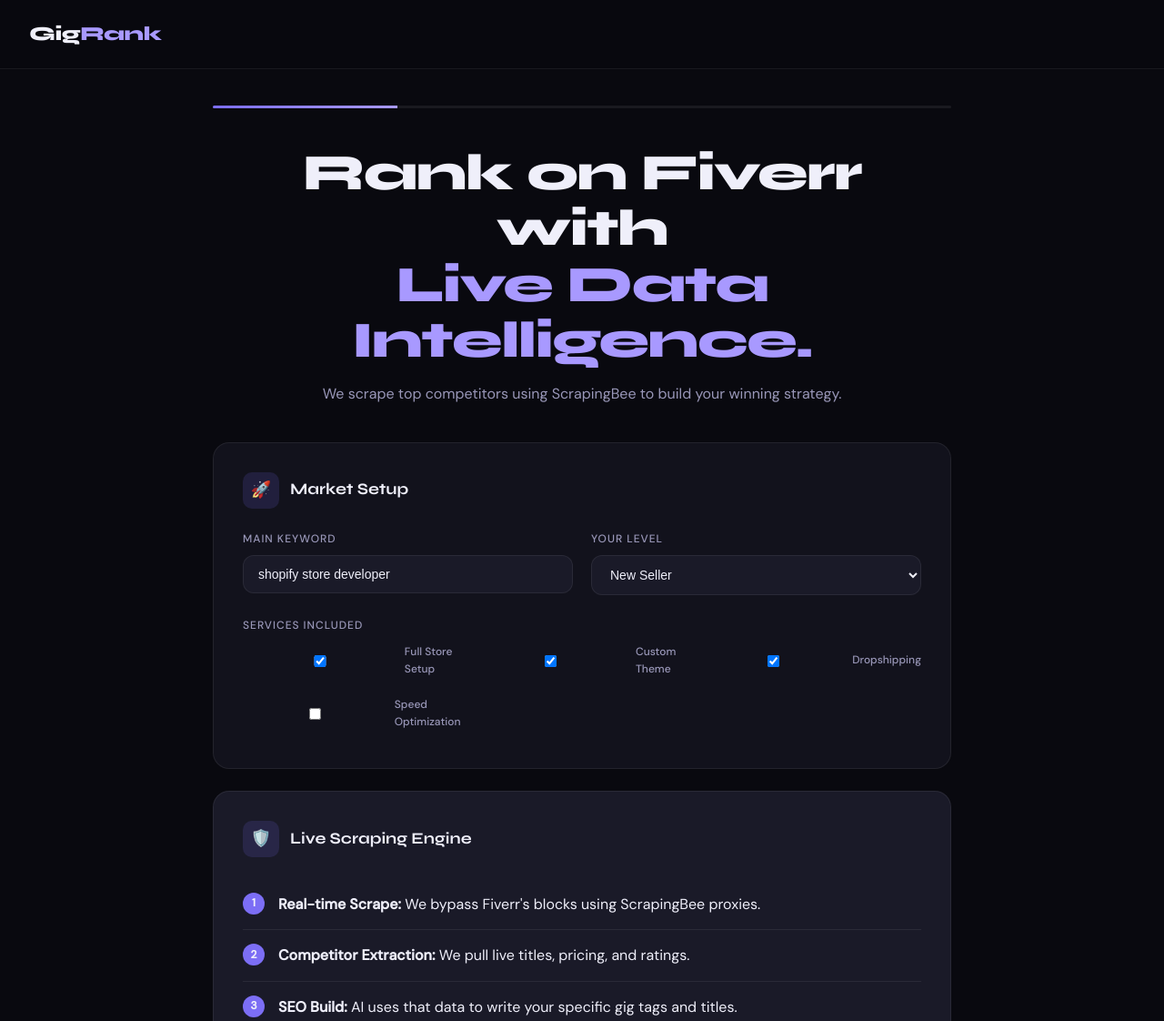
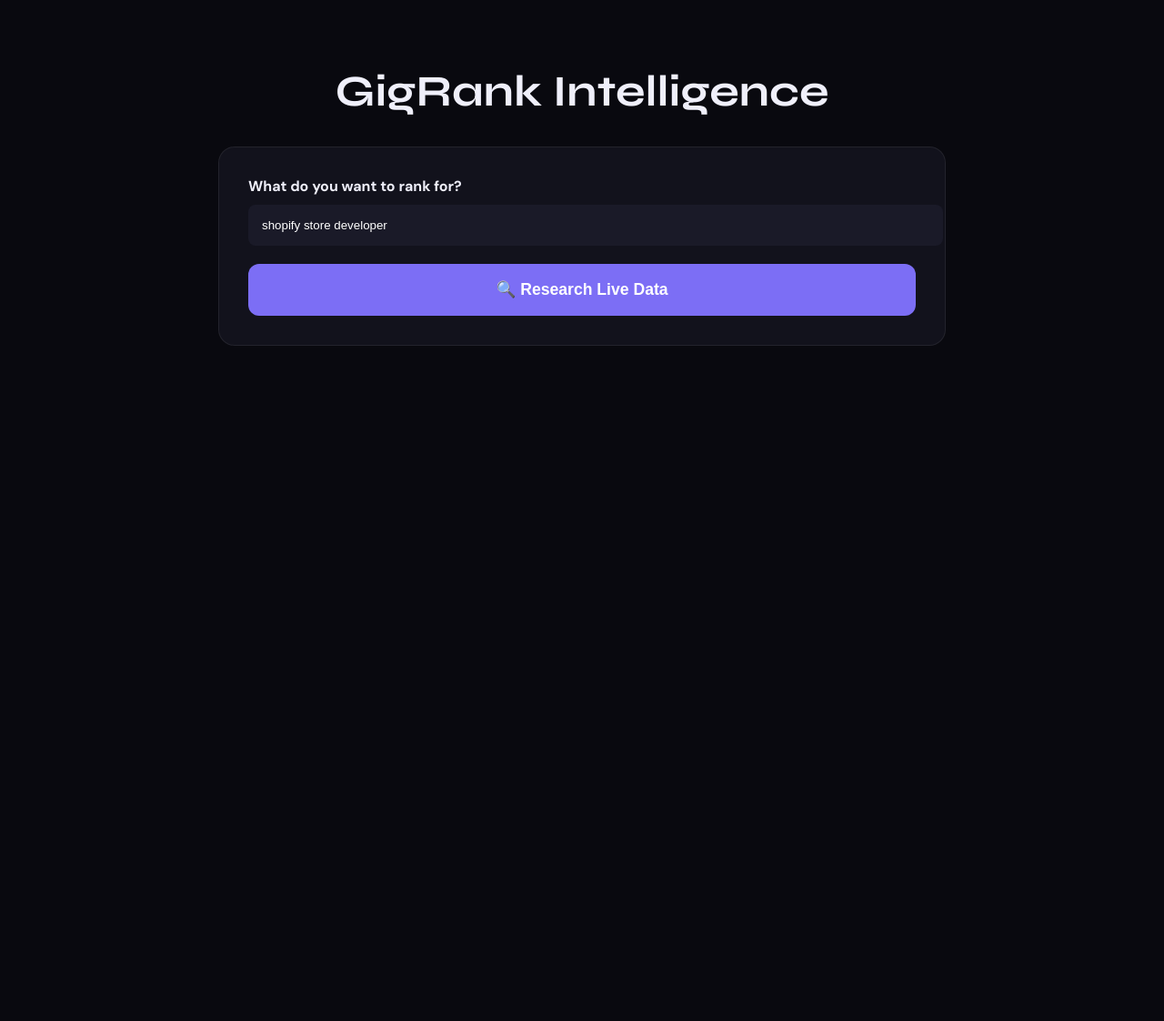
Before and after one commit to teejaymax1604/gigrank-api, a website: page index.html in a window 1280 px wide. Shown: the top 1122 px of the page at 91% size. After the commit the page ends 800 px from the top, so only its background shows below. Drawn offline with Linux system fonts and the light colour scheme.

Commit message:
Update index.html

```diff
--- a/index.html
+++ b/index.html
@@ -3,160 +3,84 @@
 <head>
     <meta charset="UTF-8" />
     <meta name="viewport" content="width=device-width, initial-scale=1.0" />
-    <title>GigRank — Live Fiverr Intelligence</title>
-    <link href="https://fonts.googleapis.com/css2?family=Syne:wght@400;600;700;800&family=DM+Sans:ital,wght@0,300;0,400;0,500;1,400&display=swap" rel="stylesheet" />
+    <title>GigRank — Intelligence</title>
+    <link href="https://fonts.googleapis.com/css2?family=Syne:wght@700;800&family=DM+Sans:wght@400;500;700&display=swap" rel="stylesheet" />
     <style>
-        :root {
-            --bg: #09090f;
-            --surface: #12121c;
-            --surface2: #1a1a28;
-            --border: rgba(255,255,255,0.07);
-            --accent: #7c6ef5;
-            --accent2: #a899ff;
-            --green: #2dd4a0;
-            --text: #efeffa;
-            --text2: #9997b8;
-            --text3: #55536e;
-            --rl: 18px;
-            --r: 12px;
-        }
-        *{box-sizing:border-box;margin:0;padding:0}
-        body{font-family:'DM Sans',sans-serif;background:var(--bg);color:var(--text);line-height:1.6;display:flex;flex-direction:column;align-items:center}
-        header{width:100%;padding:1.25rem 2rem;border-bottom:1px solid var(--border);display:flex;align-items:center;justify-content:space-between;position:sticky;top:0;background:rgba(9,9,15,0.93);backdrop-filter:blur(14px);z-index:100}
-        .logo{font-family:'Syne',sans-serif;font-size:1.35rem;font-weight:800;letter-spacing:-0.5px}
-        .logo span{color:var(--accent2)}
-        main{width:100%;max-width:860px;padding:2.5rem 1.5rem}
-        .prog{height:3px;background:var(--border);border-radius:2px;margin-bottom:2.5rem;overflow:hidden}
-        .prog-fill{height:100%;background:linear-gradient(90deg,var(--accent),var(--accent2));width:25%;transition:width .4s ease}
-        .hero{text-align:center;margin-bottom:2.5rem}
-        .hero h1{font-family:'Syne',sans-serif;font-size:clamp(2rem,6vw,3.5rem);font-weight:800;line-height:1.1;letter-spacing:-1.5px;margin-bottom:15px}
-        .hero em{font-style:normal;color:var(--accent2)}
-        .card{background:var(--surface);border:1px solid var(--border);border-radius:var(--rl);padding:2rem;margin-bottom:1.5rem;width:100%}
-        .ch{display:flex;align-items:center;gap:12px;margin-bottom:1.5rem}
-        .ci{width:40px;height:40px;border-radius:10px;background:rgba(124,110,245,0.15);display:flex;align-items:center;justify-content:center;font-size:18px}
-        .ct{font-family:'Syne',sans-serif;font-size:1.1rem;font-weight:700}
-        .fr{display:grid;grid-template-columns:1fr 1fr;gap:20px;margin-bottom:1.5rem}
-        label{display:block;font-size:12px;color:var(--text2);margin-bottom:8px;font-weight:500;text-transform:uppercase;letter-spacing:1px}
-        input, select, textarea{width:100%;background:var(--surface2);border:1px solid var(--border);color:var(--text);border-radius:var(--r);padding:12px 16px;font-size:14px;outline:none}
-        .svc-checks{display:grid;grid-template-columns:repeat(auto-fill, minmax(180px, 1fr));gap:12px;margin-top:10px}
-        .svc-checks label{text-transform:none;letter-spacing:0;display:flex;align-items:center;gap:8px;cursor:pointer;color:var(--text2)}
-        .btn-primary{width:100%;background:var(--accent);color:#fff;padding:18px;border-radius:var(--r);border:none;font-weight:700;font-size:1rem;cursor:pointer;transition:transform 0.2s}
-        .btn-primary:hover{transform:translateY(-2px);background:var(--accent2)}
-        .screen{display:none}
-        .screen.active{display:block;animation:fadeIn 0.4s ease}
-        @keyframes fadeIn{from{opacity:0;transform:translateY(10px)}to{opacity:1;transform:translateY(0)}}
-        .step-row{display:flex;gap:15px;padding:15px 0;border-bottom:1px solid var(--border)}
-        .step-n{width:24px;height:24px;background:var(--accent);border-radius:50%;display:flex;align-items:center;justify-content:center;font-size:12px;font-weight:800;flex-shrink:0}
-        @media(max-width:600px){.fr{grid-template-columns:1fr}}
+        :root { --bg: #09090f; --surface: #12121c; --accent: #7c6ef5; --text: #efeffa; --text2: #9997b8; }
+        body { font-family: 'DM Sans', sans-serif; background: var(--bg); color: var(--text); display: flex; flex-direction: column; align-items: center; margin: 0; }
+        main { width: 100%; max-width: 800px; padding: 40px 20px; }
+        .card { background: var(--surface); border: 1px solid rgba(255,255,255,0.07); border-radius: 18px; padding: 2rem; margin-bottom: 1.5rem; width: 100%; box-sizing: border-box; }
+        .hero h1 { font-family: 'Syne', sans-serif; font-size: clamp(2rem, 5vw, 3rem); text-align: center; margin-bottom: 2rem; }
+        .btn-primary { width: 100%; background: var(--accent); color: #fff; padding: 18px; border-radius: 12px; border: none; font-weight: 700; font-size: 1.1rem; cursor: pointer; transition: 0.2s; }
+        .btn-primary:hover { transform: translateY(-2px); filter: brightness(1.1); }
+        .gig-item { padding: 15px; border-bottom: 1px solid rgba(255,255,255,0.1); display: flex; justify-content: space-between; }
+        .gig-item:last-child { border-bottom: none; }
+        .price-tag { color: #2dd4a0; font-weight: 700; }
+        #loadWrap { display: none; text-align: center; padding: 40px; }
+        .spinner { width: 40px; height: 40px; border: 4px solid rgba(255,255,255,0.1); border-top-color: var(--accent); border-radius: 50%; animation: spin 1s linear infinite; margin: 0 auto 20px; }
+        @keyframes spin { to { transform: rotate(360deg); } }
     </style>
 </head>
 <body>
-    <header>
-        <div class="logo">Gig<span>Rank</span></div>
-    </header>
     <main>
-        <div class="prog"><div class="prog-fill" id="pf"></div></div>
-
-        <div class="screen active" id="s1">
-            <div class="hero">
-                <h1>Rank on Fiverr with<br/><em>Live Data Intelligence.</em></h1>
-                <p style="color:var(--text2)">We scrape top competitors using ScrapingBee to build your winning strategy.</p>
+        <div id="setup">
+            <div class="hero"><h1>Gig<span>Rank</span> Intelligence</h1></div>
+            <div class="card">
+                <label style="display:block; margin-bottom:10px; font-weight:700;">What do you want to rank for?</label>
+                <input type="text" id="keyword" value="shopify store developer" style="width:100%; padding:15px; border-radius:8px; border:none; background:#1a1a28; color:#fff;">
+                <button class="btn-primary" style="margin-top:20px;" onclick="doResearch()">🔍 Research Live Data</button>
             </div>
-            <div class="card">
-                <div class="ch"><div class="ci">🚀</div><div class="ct">Market Setup</div></div>
-                <div class="fr">
-                    <div>
-                        <label>Main Keyword</label>
-                        <input type="text" id="keyword" value="shopify store developer">
-                    </div>
-                    <div>
-                        <label>Your Level</label>
-                        <select id="level">
-                            <option value="new seller">New Seller</option>
-                            <option value="intermediate">Intermediate</option>
-                            <option value="expert">Expert</option>
-                        </select>
-                    </div>
-                </div>
-                <label>Services Included</label>
-                <div class="svc-checks">
-                    <label><input type="checkbox" id="c1" checked> Full Store Setup</label>
-                    <label><input type="checkbox" id="c2" checked> Custom Theme</label>
-                    <label><input type="checkbox" id="c3" checked> Dropshipping</label>
-                    <label><input type="checkbox" id="c4"> Speed Optimization</label>
-                </div>
-            </div>
-
-            <div class="card" style="background:var(--surface2)">
-                <div class="ch"><div class="ci">🛡️</div><div class="ct">Live Scraping Engine</div></div>
-                <div class="step-row"><div class="step-n">1</div><div class="step-t"><strong>Real-time Scrape:</strong> We bypass Fiverr's blocks using ScrapingBee proxies.</div></div>
-                <div class="step-row"><div class="step-n">2</div><div class="step-t"><strong>Competitor Extraction:</strong> We pull live titles, pricing, and ratings.</div></div>
-                <div class="step-row"><div class="step-n">3</div><div class="step-t"><strong>SEO Build:</strong> AI uses that data to write your specific gig tags and titles.</div></div>
-            </div>
-
-            <button class="btn-primary" onclick="doResearch()">🔍 Run Scraping & Research</button>
         </div>
 
-        <div class="screen" id="s2">
-            <div class="card" id="loadWrap" style="text-align:center; padding:4rem 1rem;">
-                <h2 id="lt">Scraping Fiverr Search Results...</h2>
-                <p style="color:var(--text2); margin-top:10px;">This takes a few seconds via ScrapingBee proxies.</p>
+        <div id="loadWrap">
+            <div class="spinner"></div>
+            <h2>Scraping Fiverr Results...</h2>
+            <p style="color:var(--text2)">Using ScrapingBee proxies to bypass blocks.</p>
+        </div>
+
+        <div id="results" style="display:none;">
+            <div class="card">
+                <h2 id="avgDisplay" style="text-align:center; color:var(--accent); font-size:2.5rem; margin-bottom:10px;">$0</h2>
+                <p style="text-align:center; color:var(--text2); margin-bottom:20px;">Average starting price in this niche</p>
+                <div id="gigList"></div>
             </div>
-            <div id="resWrap" style="display:none">
-                <div class="hero"><h2>Scrape Results</h2></div>
-                <div id="statsBox"></div>
-                <div class="card" id="insightBox"></div>
-                <button class="btn-primary" onclick="goTo(3)">✍️ Build My Gig</button>
-            </div>
+            <button class="btn-primary" onclick="location.reload()">🔄 Start New Search</button>
         </div>
     </main>
 
     <script>
-        let R = {};
-        // REPLACE THIS WITH YOUR ACTUAL RENDER URL
         const BACKEND_URL = 'https://gigrank-api.onrender.com';
 
-        function goTo(n) {
-            document.querySelectorAll('.screen').forEach(s => s.classList.remove('active'));
-            document.getElementById('s' + n).classList.add('active');
-            document.getElementById('pf').style.width = (n * 25) + '%';
-            window.scrollTo(0,0);
-        }
-
         async function doResearch() {
-            const kw = document.getElementById('keyword').value.trim();
-            if(!kw) return alert('Enter a keyword');
-
-            goTo(2);
+            const kw = document.getElementById('keyword').value;
+            document.getElementById('setup').style.display = 'none';
+            document.getElementById('loadWrap').style.display = 'block';
 
             try {
-                // 1. CALL THE RENDER BACKEND
-                const response = await fetch(`${BACKEND_URL}/api/scrape-fiverr`, {
+                const res = await fetch(`${BACKEND_URL}/api/scrape-fiverr`, {
                     method: 'POST',
                     headers: { 'Content-Type': 'application/json' },
                     body: JSON.stringify({ keyword: kw })
                 });
+                const data = await res.json();
 
-                const data = await response.json();
-
-                if(data.success) {
-                    R = data;
-                    renderResearch(data);
+                if (data.success) {
+                    document.getElementById('loadWrap').style.display = 'none';
+                    document.getElementById('results').style.display = 'block';
+                    document.getElementById('avgDisplay').innerText = `$${data.avgPrice}`;
+                    document.getElementById('gigList').innerHTML = data.topGigs.map(g => `
+                        <div class="gig-item">
+                            <span>${g.title}</span>
+                            <span class="price-tag">${g.price}</span>
+                        </div>
+                    `).join('');
                 } else {
-                    throw new Error('Scrape failed');
+                    throw new Error(data.error);
                 }
             } catch (e) {
-                document.getElementById('lt').innerHTML = "⚠️ Error: " + e.message + "<br><small>Make sure your Render server is awake!</small>";
+                alert("Error: " + e.message);
+                location.reload();
             }
-        }
-
-        function renderResearch(d) {
-            document.getElementById('loadWrap').style.display = 'none';
-            document.getElementById('resWrap').style.display = 'block';
-            document.getElementById('insightBox').innerHTML = `
-                <p><strong>Average Price:</strong> $${d.avgPrice}</p>
-                <p style="margin-top:10px"><strong>Top Gigs Scraped:</strong> ${d.topGigs.length}</p>
-            `;
         }
     </script>
 </body>
```
